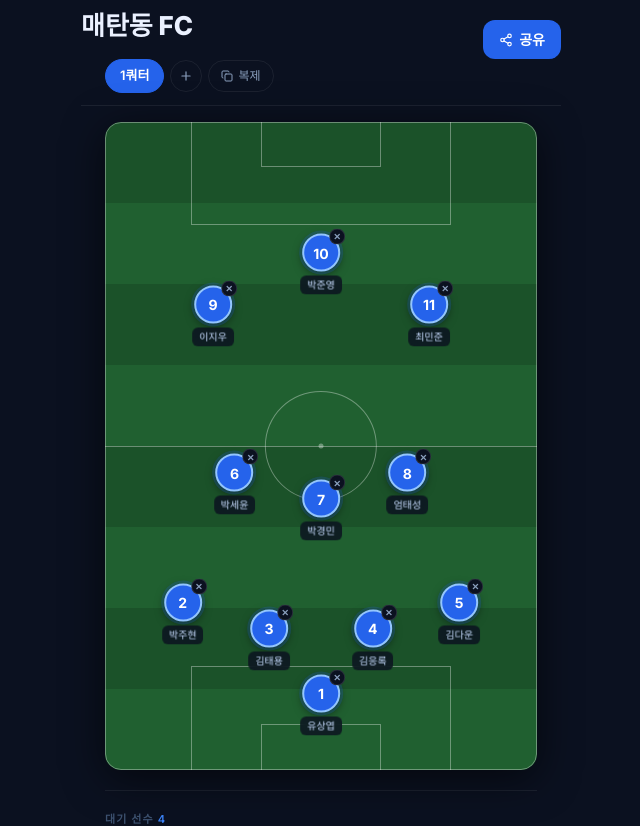
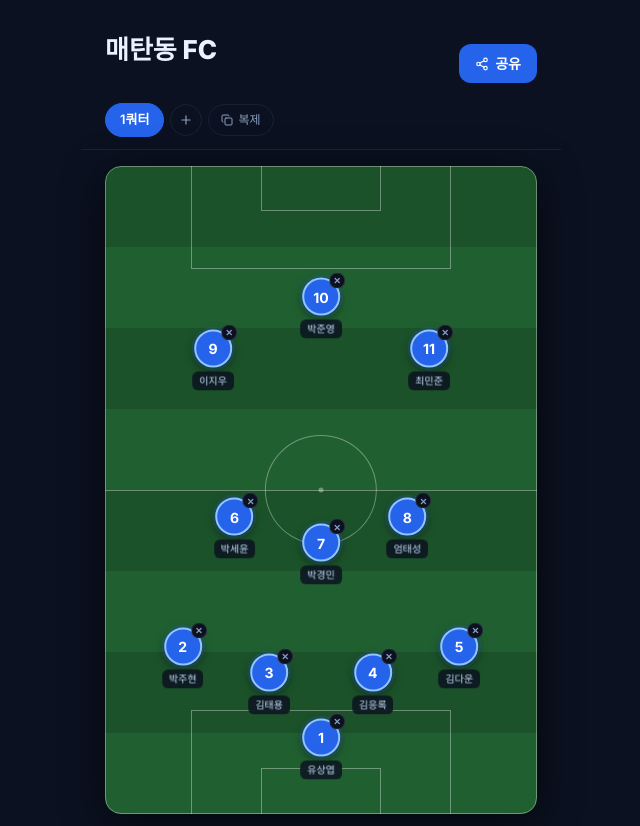
Before and after one commit to kyungmin1221/lineup-maker, a React (Vite) app: page / in a window 1280 px wide. Shown: the top 826 px of the page, without its empty margins (319-959 px from the left). Built offline with nearby package versions, Linux system fonts and the light colour scheme; no server answers.

Commit message:
fix: convert Header padding to inline style

```diff
--- a/src/components/Header.jsx
+++ b/src/components/Header.jsx
@@ -10,8 +10,8 @@ export default function Header({
   readOnly,
 }) {
   return (
-    <div className="flex items-start justify-between px-6 pt-6 pb-5">
-      <div className="flex-1 min-w-0 mr-3">
+    <div style={{ display: 'flex', alignItems: 'flex-start', justifyContent: 'space-between', padding: '24px 24px 20px' }}>
+      <div style={{ flex: 1, minWidth: 0, marginRight: 12 }}>
         <p
           style={{
             fontSize: 11,
```
